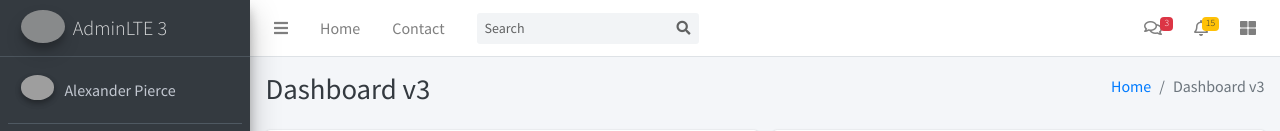
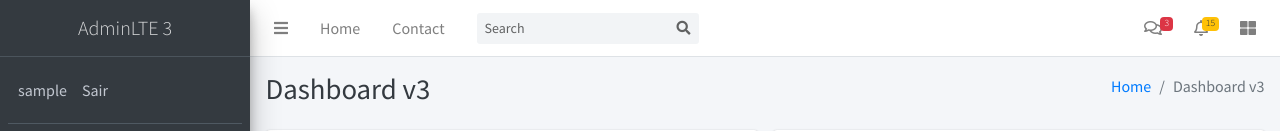
Before and after one commit to lcaa92/mvp-django-js-scss, a Django app: page /dashboard/ in a window 1280 px wide. Shown: the top 131 px of the page. Run offline with Django 3.2, Linux system fonts and the light colour scheme; the visitor is signed in with stand-in values (Sample User, id 1); some libraries are stand-ins or nearby versions; grey boxes are pictures that could not be loaded.

Commit message:
Alter basic info

```diff
--- a/assets_src/scss/main.scss
+++ b/assets_src/scss/main.scss
@@ -1 +1,5 @@
 @import "~admin-lte/dist/css/adminlte.css";
+
+.text-logo{
+    text-align: center;
+}
--- a/dashboard/templates/dashboard/home.html
+++ b/dashboard/templates/dashboard/home.html
@@ -7,9 +7,9 @@
   <!-- Main Sidebar Container -->
   <aside class="main-sidebar sidebar-dark-primary elevation-4">
     <!-- Brand Logo -->
-    <a href="index3.html" class="brand-link">
-      <img src="dist/img/AdminLTELogo.png" alt="AdminLTE Logo" class="brand-image img-circle elevation-3"
-           style="opacity: .8">
+    <a href="{% url 'dashboard_index' %}" class="brand-link text-logo">
+      {% comment %} <img src="dist/img/AdminLTELogo.png" alt="AdminLTE Logo" class="brand-image img-circle elevation-3"
+           style="opacity: .8"> {% endcomment %}
       <span class="brand-text font-weight-light">AdminLTE 3</span>
     </a>
 
--- a/dashboard/templates/dashboard/sidebar.html
+++ b/dashboard/templates/dashboard/sidebar.html
@@ -2,11 +2,14 @@
     <div class="sidebar">
       <!-- Sidebar user panel (optional) -->
       <div class="user-panel mt-3 pb-3 mb-3 d-flex">
-        <div class="image">
+        {% comment %} <div class="image">
           <img src="dist/img/user2-160x160.jpg" class="img-circle elevation-2" alt="User Image">
+        </div> {% endcomment %}
+        <div class="info">
+          <a href="#" class="d-block">{{ request.user.username }}</a>
         </div>
         <div class="info">
-          <a href="#" class="d-block">Alexander Pierce</a>
+          <a href="#" class="d-block">Sair</a>
         </div>
       </div>
 
```
Also changed, not shown: core/static/css/main.css.
